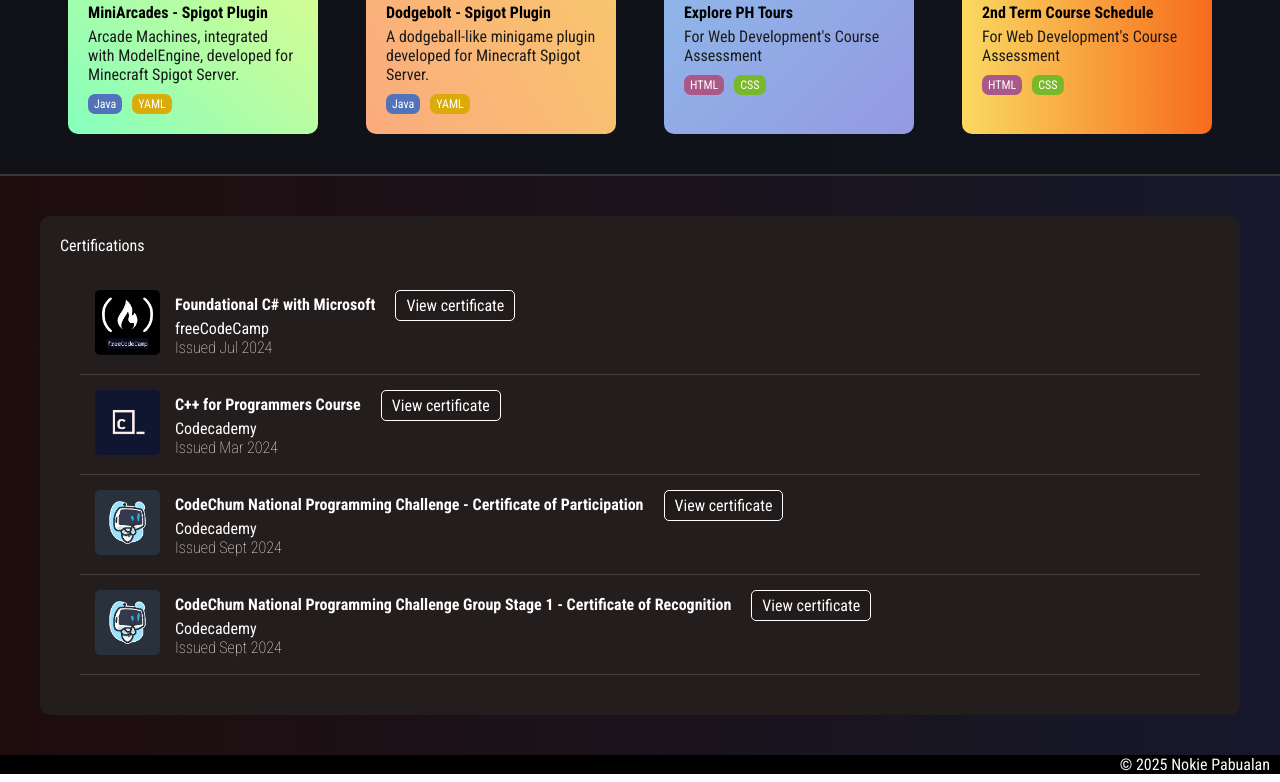
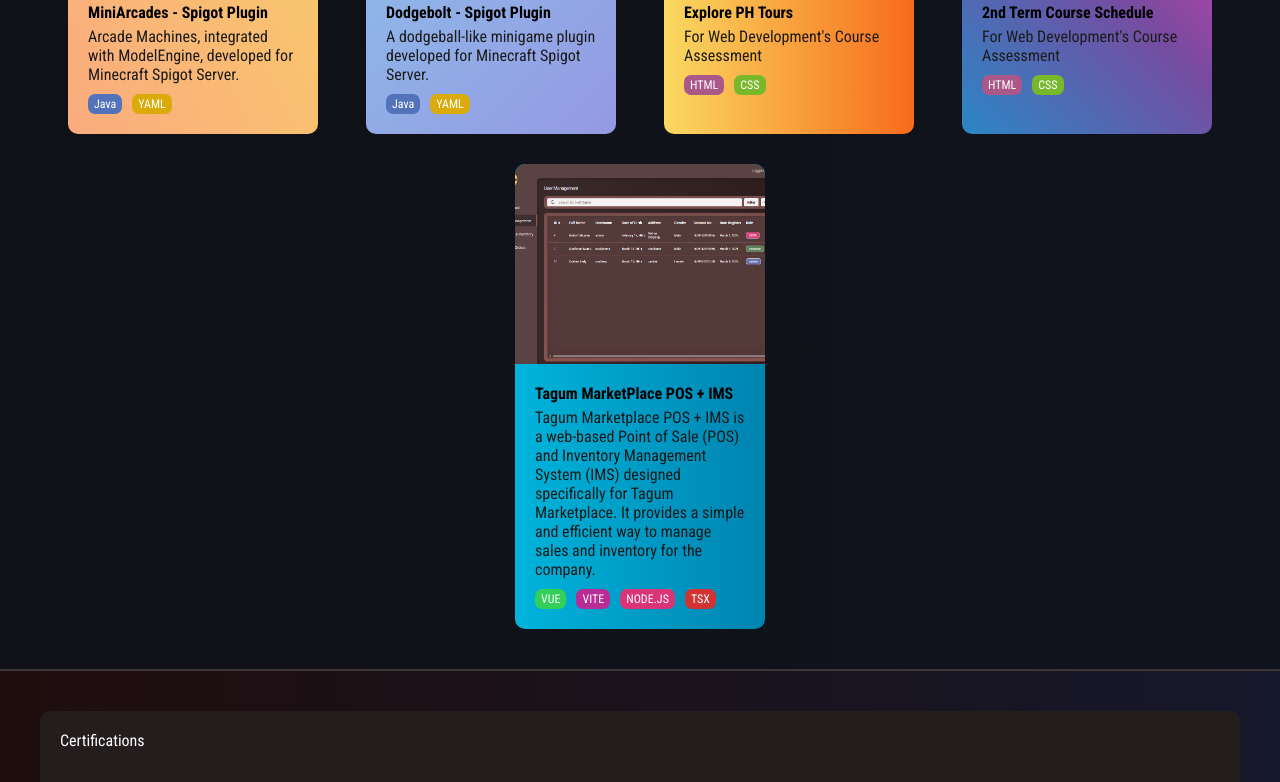
Before and after one commit to NightAzure/NightAzure.github.io, a plain HTML site: page index.html in a window 1280 px wide. Shown: the part 1686-2468 px from the top of the page. Drawn offline with Linux system fonts and the light colour scheme.

Commit message:
Add a third activity to the portfolio

```diff
--- a/assets/js/script.js
+++ b/assets/js/script.js
@@ -12,7 +12,8 @@ const projLinks = [
     'https://www.spigotmc.org/resources/miniarcades-1-19-1-20-arcade-machines-flappy-creeper-aiming-game-familiar-block.111504/',
     'https://www.spigotmc.org/resources/dodgebolt-a-free-minigame-plugin-1-19-1-20.110720/',
     '/PabualanExplorePHTours.html',
-    '/PabualanCourseSchedule.html'
+    '/PabualanCourseSchedule.html',
+    'https://github.com/Yasinans/tagum-marketplace-web'
 ]
 
 const projBg = [
@@ -25,7 +26,7 @@ const projBg = [
     ['#8BC6EC','linear-gradient(135deg, #8BC6EC 0%, #9599E2 100%)'],
     ['#FAD961','linear-gradient(90deg, #FAD961 0%, #F76B1C 100%)'],
     ['#FF3CAC','linear-gradient(225deg, #FF3CAC 0%, #784BA0 50%, #2B86C5 100%)'],
-
+    ['#00b4db','linear-gradient(to right, #00b4db, #0083b0)']
 ]
 const certButtons = document.getElementsByClassName('cert-desc-button');
 Array.from(certButtons).forEach(e => {
@@ -38,9 +39,10 @@ Array.from(certButtons).forEach(e => {
 
 const projItems = document.getElementsByClassName('proj-item');
 Array.from(projItems).forEach(e => {
-    let id = e.id.replace('proj-','')-1;
+    let id = e.id.replace('proj-','');
     e.style.backgroundColor = projBg[id][0];
     e.style.backgroundImage = projBg[id][1];
+    console.log(id,e.id);
     console.log(e.style.backgroundImage);
     e.addEventListener('click',(e)=>{
         window.open(projLinks[id], '_blank');
--- a/index.html
+++ b/index.html
@@ -237,6 +237,34 @@
               </div>
             </div>
           </div>
+
+          <div class="proj-item" id="proj-9">
+            <div class="proj-img">
+              <img src="assets/images/activity-3.png">
+            </div>
+            <div class="proj-desc">
+              <div class="proj-desc-title">Tagum MarketPlace POS + IMS</div>
+              <div class="proj-desc-info">Tagum Marketplace POS + IMS is a web-based Point of Sale
+                (POS) and Inventory Management System (IMS) designed specifically for
+                Tagum Marketplace. It provides a simple and efficient way to
+                 manage sales and inventory for the company.
+              </div>
+              <div class="proj-desc-lang">
+                <div class="proj-desc-lang-item" style="background: rgb(50, 207, 89)">
+                  VUE
+                </div>
+                <div class="proj-desc-lang-item" style="background: rgb(184, 44, 149)">
+                  VITE
+                </div>
+                <div class="proj-desc-lang-item" style="background: rgb(218, 52, 121)">
+                  NODE.JS
+                </div>
+                <div class="proj-desc-lang-item" style="background: rgb(209, 51, 51)">
+                  TSX
+                </div>
+              </div>
+            </div>
+          </div>
         </div>
 
         <!--certifications-->
```
Also changed, not shown: assets/images/activity-3.png (added).
